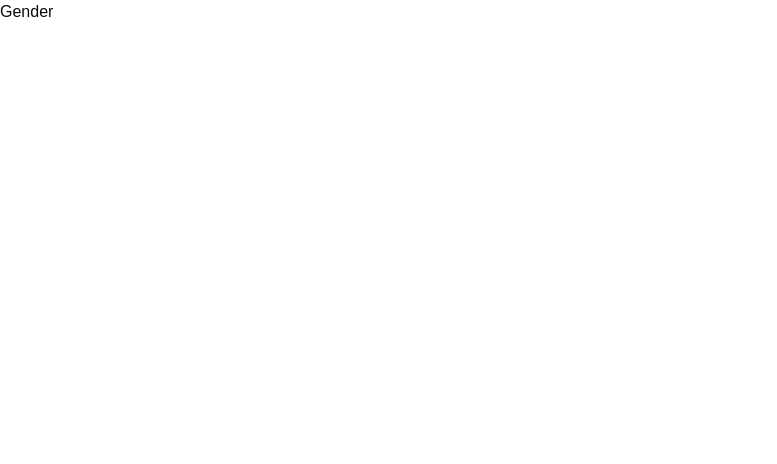
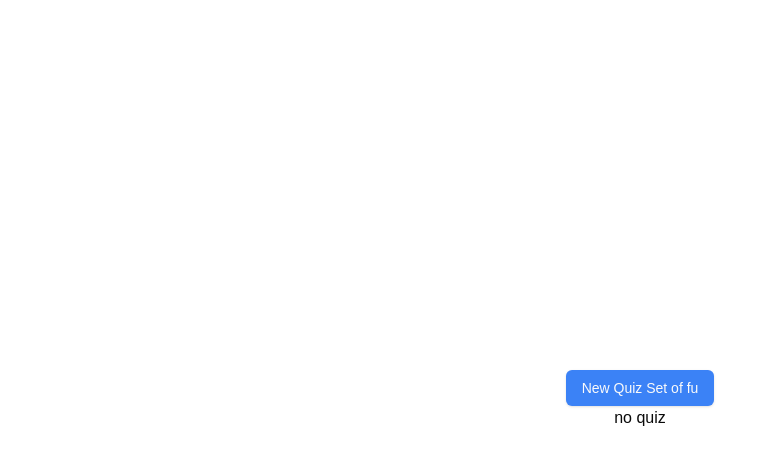
Before and after one commit to filexft/quiz, a Next.js app: page /nom/gender in a window 1280 px wide. Shown: the top 464 px of the page, without its empty margins (0-777 px from the left). Built offline with nearby package versions, Linux system fonts and the light colour scheme.

Commit message:
working, now adding routes

```diff
--- /dev/null
+++ b/src/app/api/gender/random/route.ts
@@ -0,0 +1,71 @@
+import prisma from "@/lib/db";
+
+export async function POST(request: Request) {
+    try {
+        const wordUsageFrequency = {
+            uf: 100, //  Ultra Frequent frq > than 100:   = 248  counts
+            vf: 50, // Very Frequent     = 538
+            fu: 30, // Frequently Used   = 843
+            ou: 15, // Occasionally Used   = 1474
+            ru: 7, // Rarely Used        = 2515
+            vru: 3, // Very Rarely Used  = 4153
+            er: 0.1, // Extremely Rare   = 8037
+        };
+
+        const req = await request.json();
+        const freq: string | undefined = req?.freq;
+
+        const quizNum =
+            req?.quizNum && [10, 20, 30].includes(req?.quizNum)
+                ? req?.quizNum
+                : 10;
+
+        let wordFreq =
+            freq && freq in wordUsageFrequency
+                ? wordUsageFrequency[freq as keyof typeof wordUsageFrequency] // Ensure type assertion here
+                : null;
+
+        if (!wordFreq) {
+            wordFreq = 30; // fu
+        }
+
+        const wordsCount = await prisma.noms.count({
+            where: {
+                freqlemfilms2: { gt: wordFreq! },
+            },
+        });
+
+        const skip = Math.floor(Math.random() * wordsCount);
+        console.log(wordFreq, " ---- ", wordsCount, " ---- ", skip);
+        const data = await prisma.noms.findMany({
+            where: {
+                freqlemfilms2: { gt: wordFreq! },
+            },
+            skip: skip,
+            take: quizNum,
+        });
+        if (data) {
+            return Response.json({ count: quizNum, data });
+        }
+        return Response.json({ message: "data" });
+    } catch (err) {
+        console.log(err);
+        return Response.json({ Error: err });
+    }
+}
+
+// more than 100 freqLemfilm2
+// numLines = 540
+// freqlemfilm = 100
+
+// // more than 50
+// numLines = 1160
+// freqlemfilm = 50
+
+// // more than 25
+// numLines = 2160
+// freqlemfilm = 25
+
+// // more than 12.5
+// numLines = 3780
+// freqlemfilm = 12.5
--- a/src/app/nom/gender/page.tsx
+++ b/src/app/nom/gender/page.tsx
@@ -1,3 +1,101 @@
+"use client";
+import { useEffect, useState } from "react";
+import { Noms } from "@/lib/types";
+import { Button } from "@/components/ui/button";
+import QuizList from "@/components/quiz/singleChoise";
+
+interface responseData {
+    count: number;
+    data: Noms[];
+}
+
 export default function Gender() {
-    return <h3>Gender</h3>;
+    const [resData, setResData] = useState<responseData | null>(null);
+    const [isLoading, setIsLoading] = useState(false);
+    const [error, setError] = useState<string | null | unknown>(null);
+    const [fetchReq, setFetchReq] = useState<boolean>(false);
+    const [randomFreq, setRandomFreq] = useState(null);
+
+    const wordUsageFrequency = ["uf", "vf", "fu", "ou"] as const;
+
+    useEffect(() => {
+        const currentrandomFreq =
+            wordUsageFrequency[
+                Math.floor(wordUsageFrequency.length * Math.random())
+            ];
+
+        setRandomFreq(currentrandomFreq);
+
+        console.log("random fer: ", randomFreq);
+        if (fetchReq) {
+            const getNewQuizSet = async () => {
+                setIsLoading(true);
+                setError(null);
+                try {
+                    const res = await fetch("/api/gender/random", {
+                        method: "POST",
+                        body: JSON.stringify({
+                            freq: randomFreq,
+                        }),
+                    });
+                    if (!res.ok) {
+                        throw new Error("Failed to get new Quiz Set ");
+                    }
+                    const data = await res.json();
+                    setResData(data);
+                    // console.log("Quiz list -----:", resData);
+                    console.log("Quiz list Second -----:", data);
+                } catch (err) {
+                    console.log(err);
+                    setError(err);
+                } finally {
+                    setIsLoading(false);
+                }
+            };
+            getNewQuizSet();
+            setFetchReq(false);
+        }
+    }, [fetchReq]);
+
+    return (
+        <div className="flex flex-col h-screen   justify-center items-center">
+            <div>
+                <Button
+                    onClick={() => setFetchReq(true)}
+                    className="bg-blue-500 hover:bg-blue-700"
+                >
+                    New Quiz Set of {randomFreq}
+                </Button>
+            </div>
+            {resData && resData.data ? (
+                <QuizList nomsList={resData.data} restartQuiz={setFetchReq} />
+            ) : (
+                <p>no quiz</p>
+            )}
+        </div>
+    );
 }
+
+/**
+ *   const wordUsageFrequency = [
+        "uf",
+        "vf",
+        "fu",
+        "ou",
+        "ru",
+        "vru",
+        "er",
+    ] as const;
+
+    const [freq, setFreq] = useState<(typeof wordUsageFrequency)[number]>("fu");
+
+     <div>
+                    <h2>{"tt"}</h2>
+                    <div className="flex gap-x-6 bg-slate-50">
+                        <Button onClick={() => setGendre("m")}>
+                            Masculine
+                        </Button>
+                        <Button onClick={() => setGendre("m")}>Féminin</Button>
+                    </div>
+                </div>
+ */
```
Also changed, not shown: src/app/api/gender/random/routegender.ts (deleted, +0 -73 lines).
